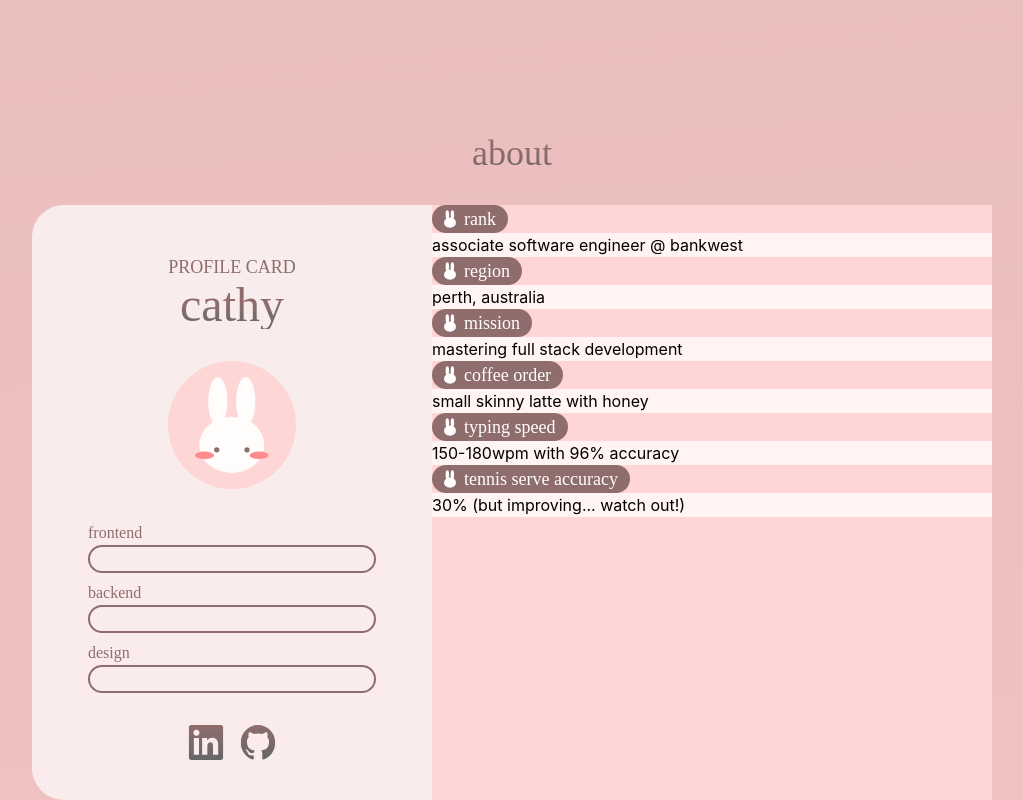
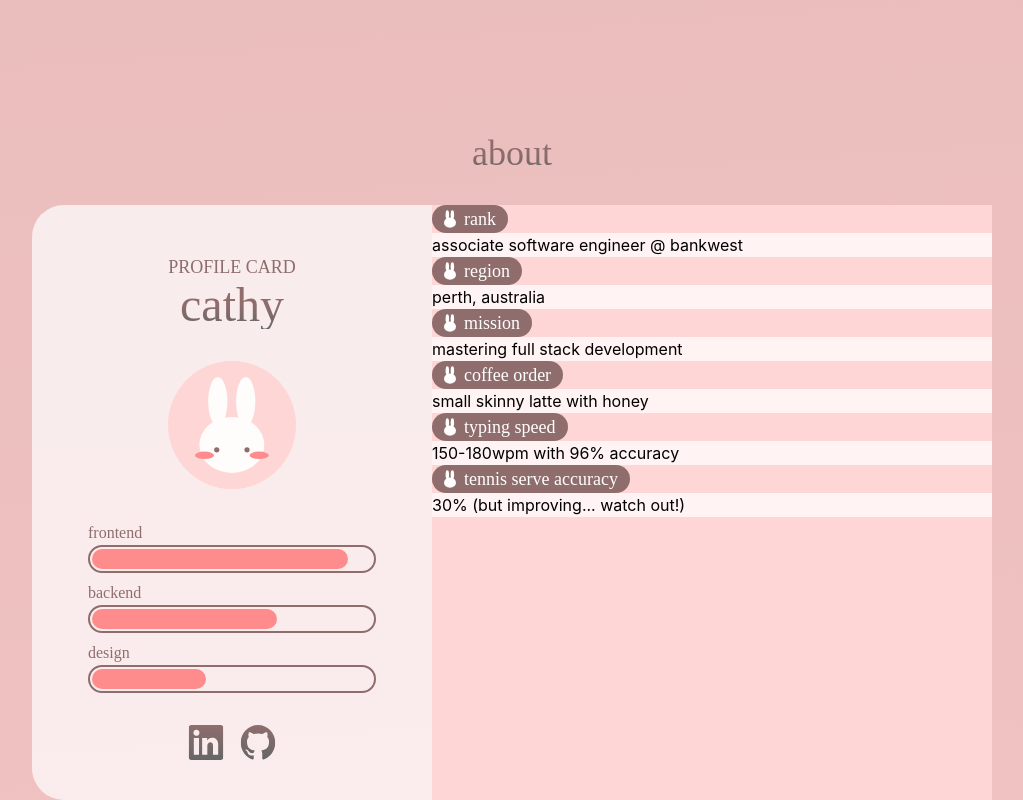
Before and after one commit to cathy-ngo/portfolio, a React (Create React App) app: page / in a window 1280 px wide. Shown: the part 2783-3583 px from the top of the page, without its empty margins (128-1151 px from the left). Built offline with nearby package versions, Linux system fonts and the light colour scheme; a web font is replaced by a local one.

Commit message:
Add profiency bars

```diff
--- a/src/components/About.tsx
+++ b/src/components/About.tsx
@@ -23,7 +23,9 @@ export default function About() {
                                     <div key={profiency.name}>
                                         <div className="gaegu text-brownie">{profiency.name}</div>
                                         <div>
-                                            <div className="h-7 rounded-full border-2 border-brownie"></div>
+                                            <div className="h-7 rounded-full border-2 border-brownie">
+                                                <div className="rounded-full h-5/6 bg-watermelon m-0.5" style={{width: `${profiency.value}%`}}></div>
+                                            </div>
                                         </div>
                                     </div>
                                 );
--- a/src/components/Projects/Project.tsx
+++ b/src/components/Projects/Project.tsx
@@ -27,12 +27,12 @@ function Details({project}: ProjectProps) {
                     <ProjectTitle title={project.name}/>
                     {project.url &&
                     <a target="_blank" rel="noopener noreferrer" href={project.url}>
-                    <div className="w-9 h-9 rounded flex justify-center bg-strawberry">
-                        <div className="flex flex-col justify-center">
-                            <img src="icons/arrow-up-right.svg" alt="External link" className="w-6 h-6"></img>
+                        <div className="w-9 h-9 rounded flex justify-center bg-strawberry">
+                            <div className="flex flex-col justify-center">
+                                <img src="icons/arrow-up-right.svg" alt="External link" className="w-6 h-6"></img>
+                            </div>
                         </div>
-                    </div>
-                </a>
+                    </a>
                     }
 
                 </div>
--- a/src/constants/stats.ts
+++ b/src/constants/stats.ts
@@ -32,7 +32,7 @@ export const PROFICIENCY_BARS: ProfiencyBar[] = [
     },
     {
         name: 'backend',
-        value: 70
+        value: 65
     },
     {
         name: 'design',
--- a/tailwind.config.js
+++ b/tailwind.config.js
@@ -14,6 +14,7 @@ module.exports = {
         sesame: '#666666',
         vanilla: '#FFFEFE',
         strawberry: '#FFD6D6',
+        watermelon: '#FF8C8C'
       }
     },
   },
```
